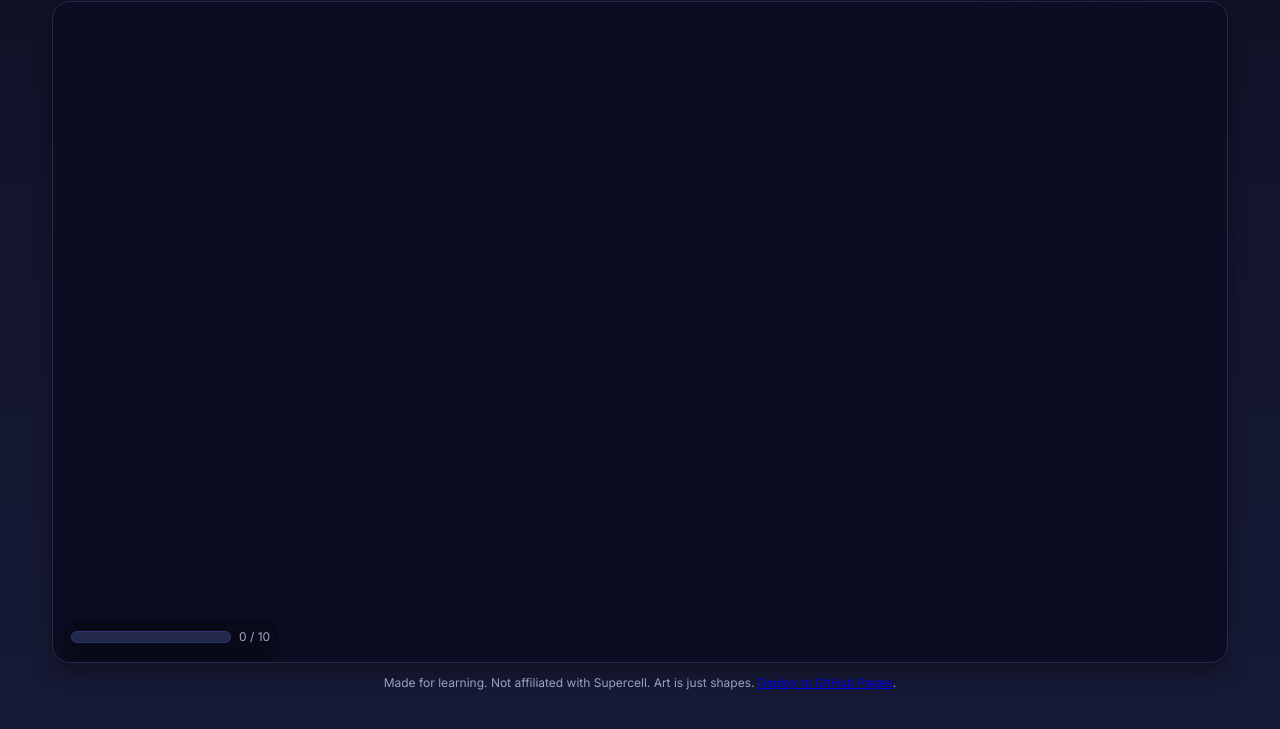
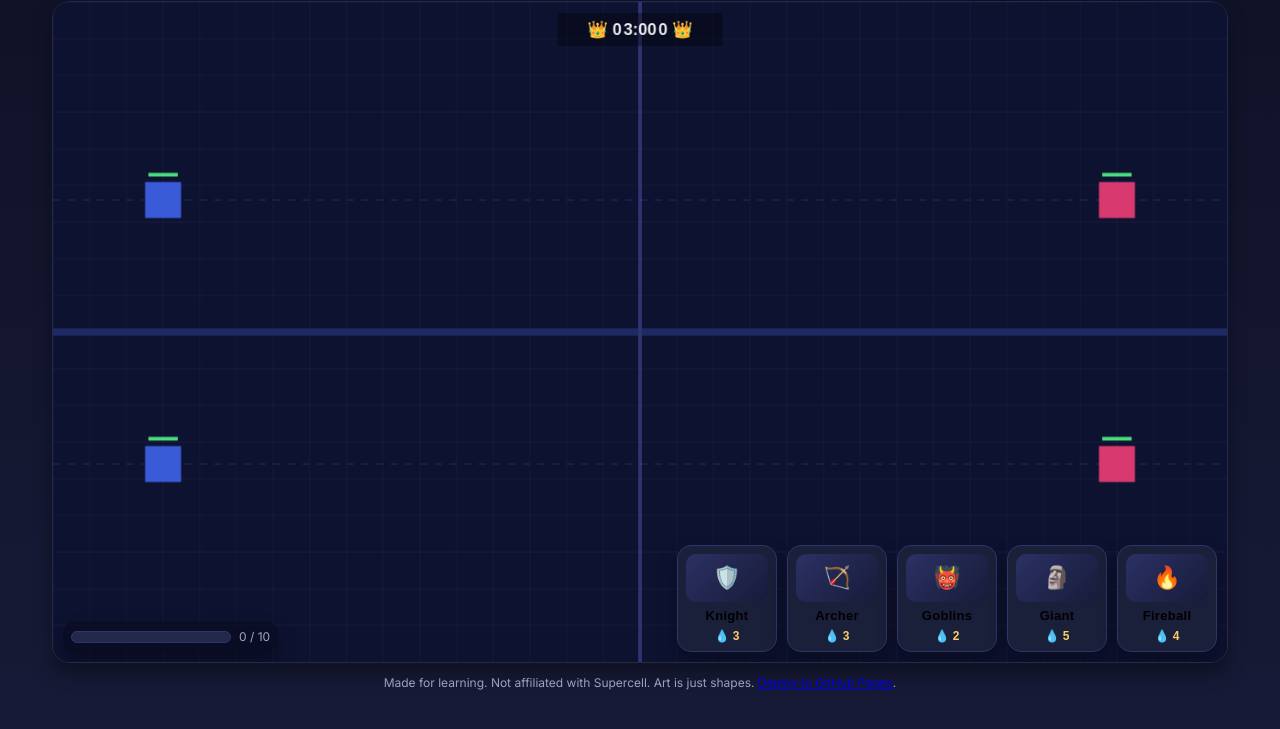
Before and after one commit to jack-abrams/clash-mini, a plain HTML site: page index.html in a window 1280 px wide. Shown: the part 69-798 px from the top of the page. Drawn offline with Linux system fonts and the light colour scheme.

Commit message:
Update index.html

```diff
--- a/index.html
+++ b/index.html
@@ -42,6 +42,6 @@
     </footer>
   </div>
 
-  <script type="module" src="./js/game.js"></script>
+  <script type="module" src="./game.js"></script>
 </body>
 </html>
```
